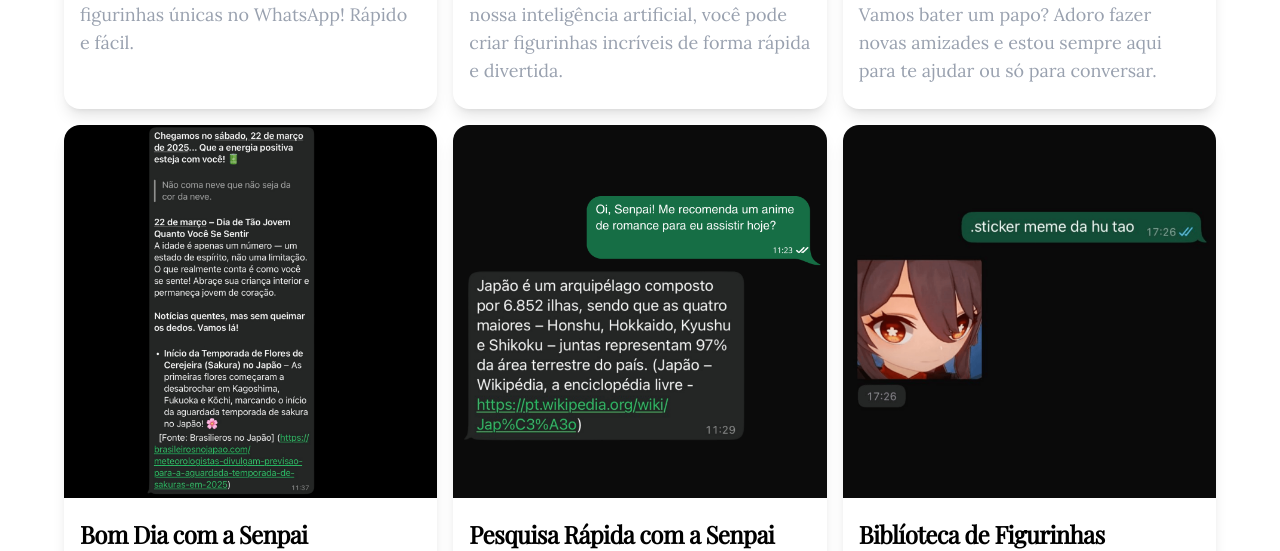
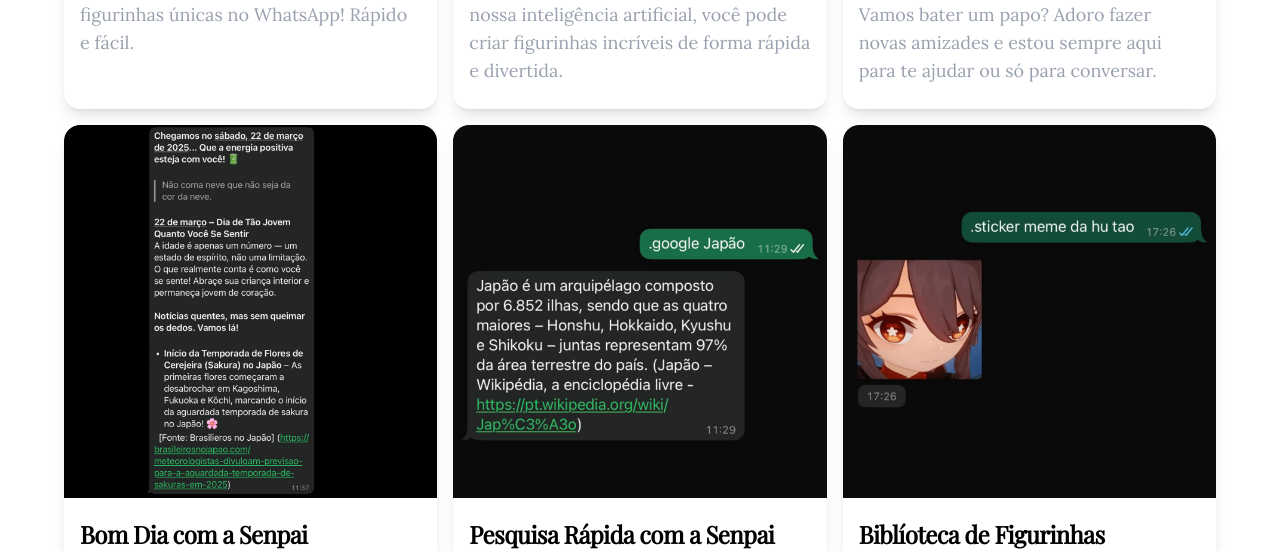
Before and after one commit to PedroMarques391/senpaiLP, a Next.js app: page / in a window 1280 px wide. Shown: the part 1802-2353 px from the top of the page. Built offline with nearby package versions, Linux system fonts and the light colour scheme.

Commit message:
update data in utils.

```diff
--- a/src/data/utils.tsx
+++ b/src/data/utils.tsx
@@ -239,7 +239,7 @@ export const functionsCardItens: IFunctionsCard[] = [
     {
         title: "Pesquisa Rápida com a Senpai",
         subtitle: "Quer saber algo? Deixe a senpai fazer uma pesquisa no google para você! Sempre trazendo os melhores resultados.",
-        imagePath: "/images/card/cardSearch.webp",
+        imagePath: "/images/card/card.png",
         message: "Olá Senpai, quero criar um lembrete kawaii!",
         duration: 2.5
     },
```
